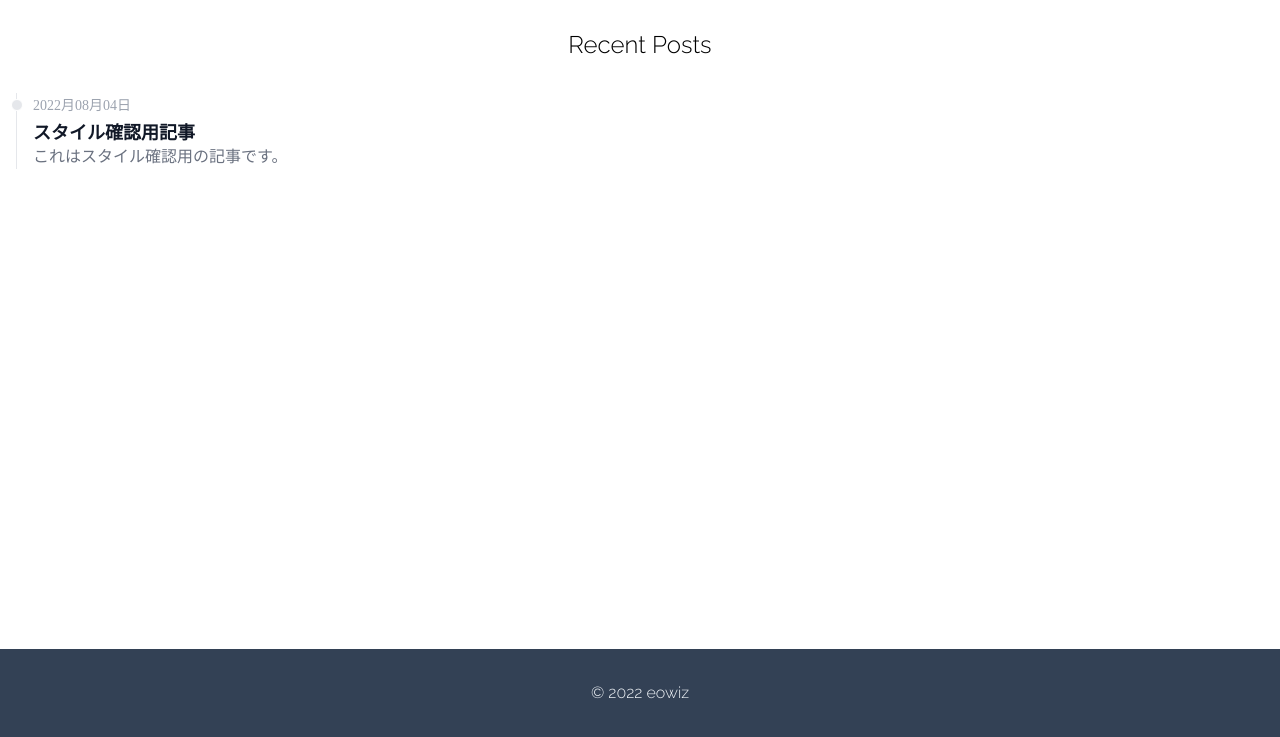
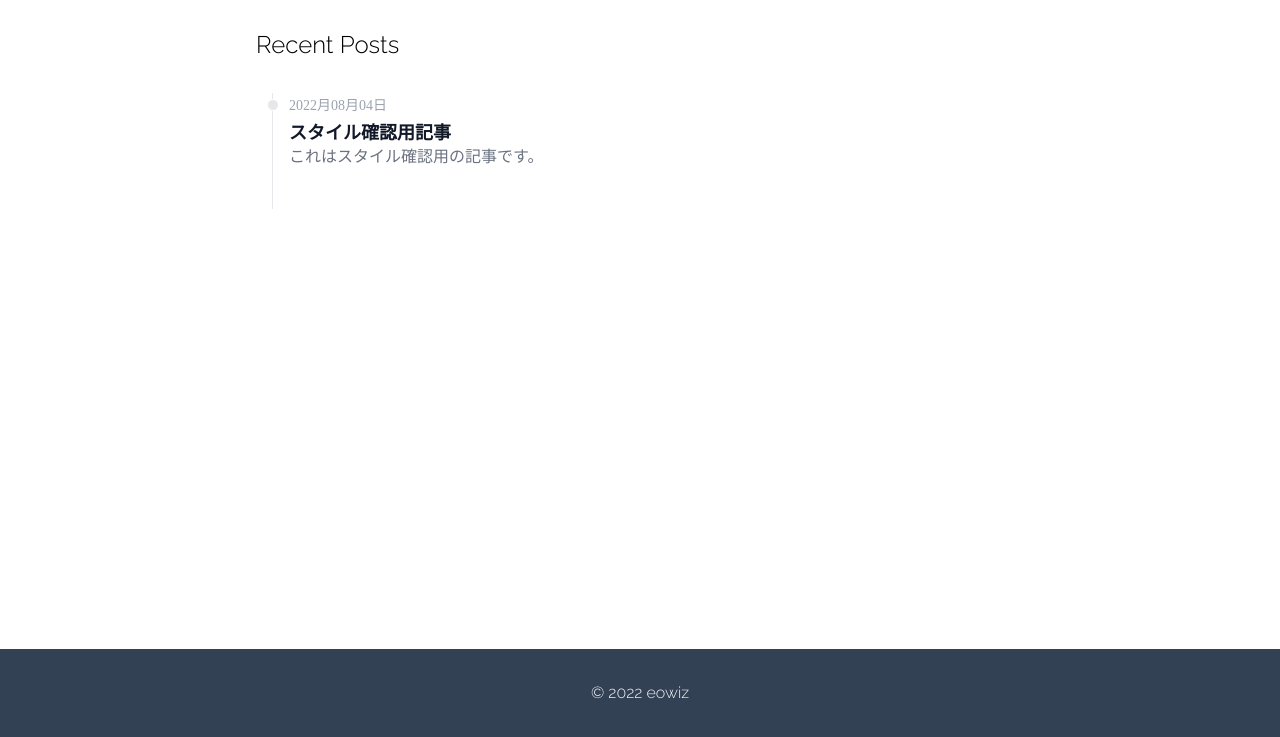
Before and after one commit to eowiz/eowiz.github.io, a Gatsby site: page /blog in a window 1280 px wide. Shown: the part 63-800 px from the top of the page. Built offline with nearby package versions, Linux system fonts and the light colour scheme; Gatsby itself is replaced by a stand-in of ours; a web font is replaced by a local one.

Commit message:
Fix /blog layout

```diff
--- a/src/components/table-of-contents.tsx
+++ b/src/components/table-of-contents.tsx
@@ -44,9 +44,9 @@ const TableOfContents = ({ html }: { html: string }) => {
   return (
     <section className="toc flex flex-col text-sm py-2">
       <div className="sticky top-0">
-        <h2 className="text-lg font-mono font-bold">目次</h2>
+        <h2 className="text-lg font-sans font-bold">目次</h2>
         <div
-          className="text-sm font-mono text-gray-400"
+          className="text-xs font-sans text-gray-400"
           dangerouslySetInnerHTML={{
             __html: html,
           }}
--- a/src/pages/blog.tsx
+++ b/src/pages/blog.tsx
@@ -13,12 +13,9 @@ const BlogIndex = ({ data }: PageProps<Queries.BlogIndexQuery>) => {
     <>
       <div className="flex flex-col h-screen">
         <Header></Header>
-        <main className="flex flex-col mb-auto">
-          <div className="w-max-2lx my-8 px-4">
-            <h1 className="mx-auto text-center text-2xl font-railway">
-              Recent Posts
-            </h1>
-            <ol className="relative border-l border-gray-200 w-max-xl my-8">
+        <main className="flex flex-col w-screen max-w-3xl mx-auto my-8 mb-auto">
+          <h1 className="text-2xl font-railway">Recent Posts</h1>
+          <ol className="relative border-l border-gray-200 max-w-3xl mx-4 my-8">
             {allMarkdownRemark.nodes.map((node) => {
               const publishedAt =
                 node.frontmatter?.published_at &&
@@ -48,7 +45,6 @@ const BlogIndex = ({ data }: PageProps<Queries.BlogIndexQuery>) => {
               );
             })}
           </ol>
-          </div>
         </main>
         <Footer />
       </div>
```
Lines whose indentation alone changed are shown as unchanged.
